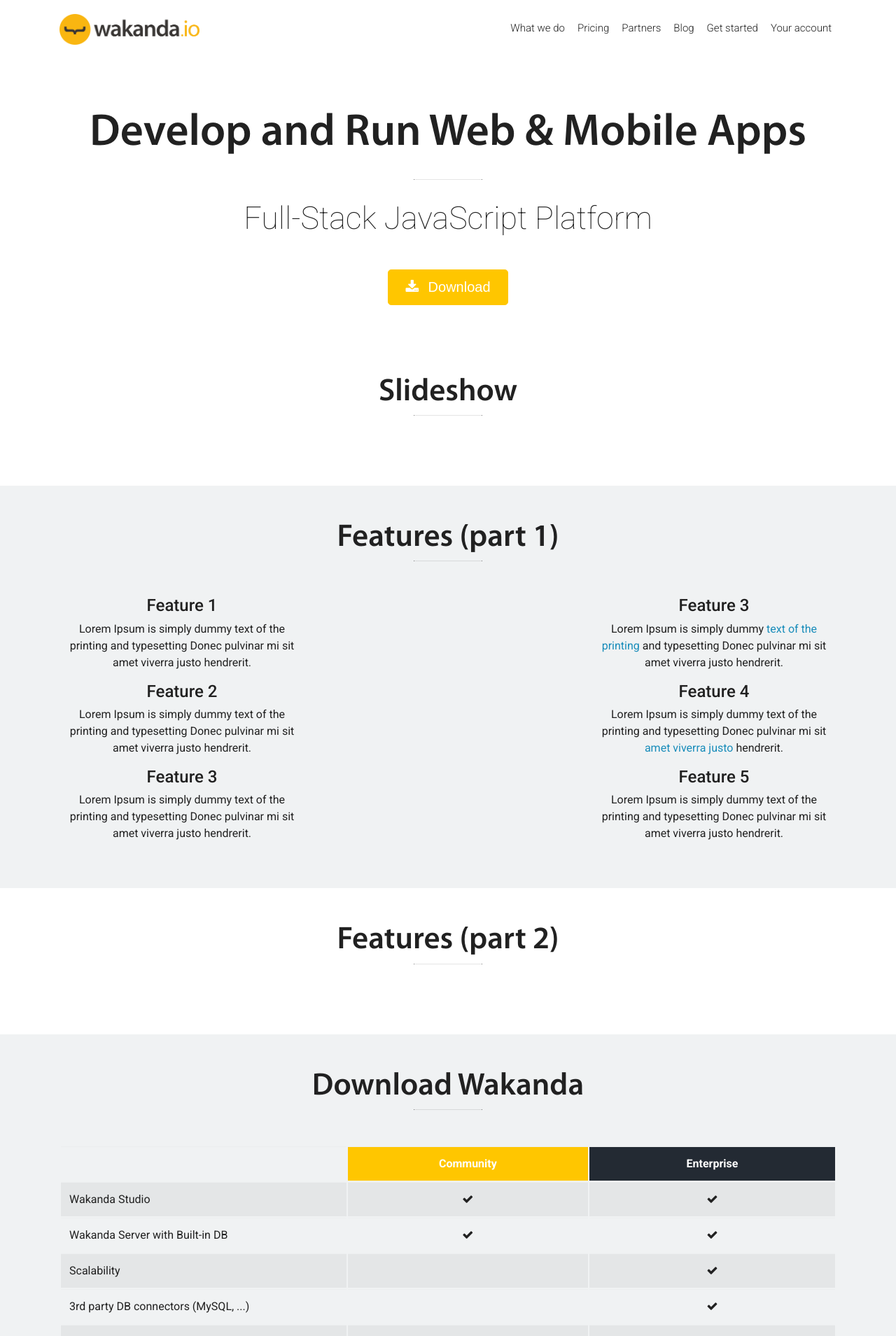
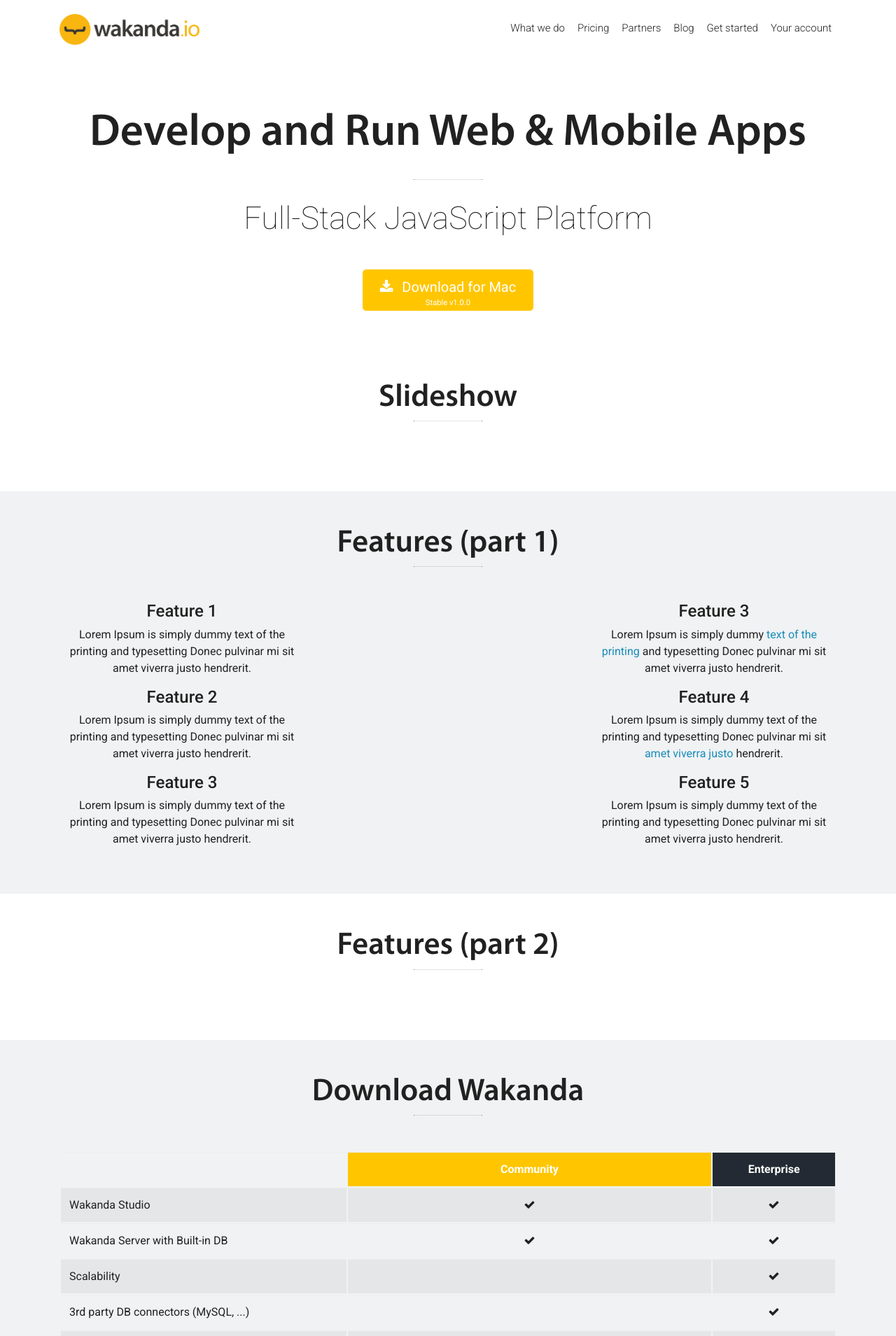
Before and after one commit to Slashtype/wakanda.io, a Jekyll site: the page built from index.html, in a window 1280 px wide. Shown: the top 1909 px of the page at 70% size. Built offline with Jekyll 4.4.1, drawn with Linux system fonts in a browser that asks for light colours; nearby versions of some CDN libraries; some of the changed text lies outside the part shown.

Commit message:
Add Download button with dropdown

```diff
--- a/_includes/head.html
+++ b/_includes/head.html
@@ -6,4 +6,5 @@
 <link rel="stylesheet" href="https://maxcdn.bootstrapcdn.com/font-awesome/4.5.0/css/font-awesome.min.css" />
 <link rel="stylesheet" href="css/main.css?v=040117" />
 <script src="js/main.js"></script>
+
 {% include analytics.html %}
--- a/_includes/sync_scripts.html
+++ b/_includes/sync_scripts.html
@@ -6,3 +6,4 @@
 <script src="https://maxcdn.bootstrapcdn.com/bootstrap/4.0.0-alpha.6/js/bootstrap.min.js"
   integrity="sha384-vBWWzlZJ8ea9aCX4pEW3rVHjgjt7zpkNpZk+02D9phzyeVkE+jo0ieGizqPLForn"
   crossorigin="anonymous"></script>
+<script src="js/layout.js"></script>
--- a/css/main.scss
+++ b/css/main.scss
@@ -104,6 +104,27 @@
 .btn{
 	transition: all 200ms linear 0s;
 }
+.btn-dl{
+	padding-bottom: 18px;
+	position: relative;
+
+	&.btn-primary{
+		padding-bottom: 20px;
+
+		.tiny-text{
+				bottom: 3px;
+		}
+	}
+	.tiny-text{
+		display: inline-block;
+		font-size: 0.7rem;
+		position: absolute;
+			bottom: 1px;
+			right: 0;
+			left: 0;
+		text-align: center;
+	}
+}
 .btn-primary{
 	background-color: $btn-default-bg;
 	border-color:  $btn-default-bg;
@@ -114,6 +135,8 @@
 	&:active{
 		background-color: $btn-default-hover-bg;
 		border-color:  $btn-default-hover-bg;
+		box-shadow: none;
+		color: $base-dark-bg-color;
 	}
 }
 
@@ -134,8 +157,6 @@
 		font-family: 'Roboto', sans-serif;
 	}
 }
-
-
 
 /**
  * Section Slideshow
@@ -197,6 +218,8 @@
 		.btn-enterprise{
 			background: $btn-enterprise-bg;
 			color: $btn-enterprise-color;
+			padding-top: 15px;
+			padding-bottom: 15px;
 
 			&:hover,
 			&:focus,
@@ -215,6 +238,39 @@
 				font-size: .9rem;
 				margin-top: 15px;
 				width: 100%;
+			}
+		}
+	}
+	.dropdown-menu{
+
+		table{
+
+			thead th.build-header{
+				font-weight: 500;
+			}
+			tbody tr{
+				background-color: transparent;
+
+				&:nth-of-type(2n+1){
+			    background-color: rgba(0, 0, 0, 0.05);
+			  }
+			}
+			td{
+				text-align: center;
+
+				.fa{
+
+					&.stable{
+						color: $btn-primary-bg;
+					}
+					&.preview{
+						color: $base-color;
+					}
+				}
+				&.os{
+					font-weight: 500;
+					text-align: left;
+				}
 			}
 		}
 	}
--- a/index.html
+++ b/index.html
@@ -15,9 +15,10 @@
             <h2>
               Full-Stack JavaScript Platform
             </h2>
-            <button class="btn btn-lg btn-primary hidden-xs-down">
-              <span class="fa fa-download"></span> Download
-            </button>
+            <a class="btn btn-lg btn-primary btn-dl hidden-xs-down js-scrollTo" href="#section-download">
+              <span class="fa fa-download"></span> Download for Mac
+              <span class="tiny-text">Stable v1.0.0</span>
+            </a>
           </div>
         </div>
       </div>
@@ -220,9 +221,44 @@
             <tr>
               <td>&nbsp;</td>
               <td class="action">
-                <a class="btn btn-lg btn-community" href="https://wakanda.github.io/" target="_blank">
-                  <span class="fa fa-download"></span> Download Now
-                </a>
+                <div class="dropdown">
+                  <button class="btn btn-lg btn-community btn-dl dropdown-toggle" type="button" id="dropdownMenuButton" data-toggle="dropdown" aria-haspopup="true" aria-expanded="false">
+                    <span class="fa fa-download"></span> Download for Mac
+                    <span class="tiny-text">Stable v1.0.0</span>
+                  </button>
+                  <div class="dropdown-menu" aria-labelledby="dropdownMenuButton">
+                    <tableS>
+                      <colgroup>
+                        <col span="3">
+                        <col class="insiders-column" span="2">
+                      </colgroup>
+                      <thead>
+                        <tr>
+                          <td></td>
+                          <th class="build-header" scope="col">Stable</th>
+                          <th class="build-header" scope="col">Preview</th>
+                        </tr>
+                      </thead>
+                      <script>
+                        for (var key in platformNames) {
+                          document.write("<tbody class=\"os-group\">");
+                          document.write("<tr>");
+                            document.write("<td class=\"os\" rowspan=\"3\" scope=\"row\">");
+                            document.write(platformNames[key]);
+                            document.write("</td>");
+                            document.write("<td>");
+                            document.write("<a class=\"fa fa-download stable\" href=\"+stableLinks[key]+\"></a>");
+                            document.write("</td>");
+                            document.write("<td>");
+                            document.write("<a class=\"fa fa-download preview\" href=\"+previewLinks[key]+\"></a>");
+                            document.write("</td>");
+                          document.write("</tr>");
+                          document.write("</tbody>");
+                        };
+                      </script>
+                    </table>
+                  </div> <!-- /.dropdown-menu -->
+                </div> <!-- /.dropdown -->
                 <span>Free download</span>
               </td>
               <td class="action">
--- /dev/null
+++ b/js/layout.js
@@ -0,0 +1,11 @@
+/**
+ * Smooth scroll
+ */
+$(document).ready(function() {
+    $('.js-scrollTo').on('click', function() {
+        var page = $(this).attr('href');
+        var speed = 750;
+        $('html, body').animate( { scrollTop: $(page).offset().top }, speed ); // Go
+        return false;
+    });
+});
```
Also changed, not shown: js/main.js (line endings or trailing spaces).
